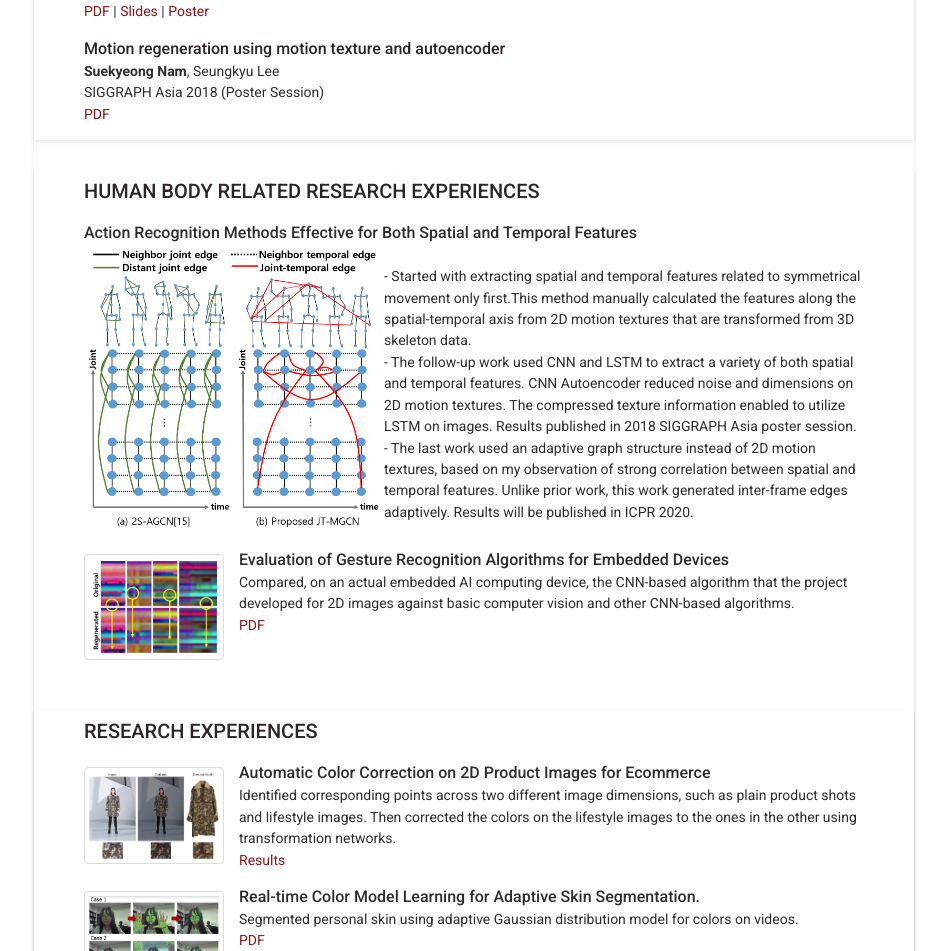
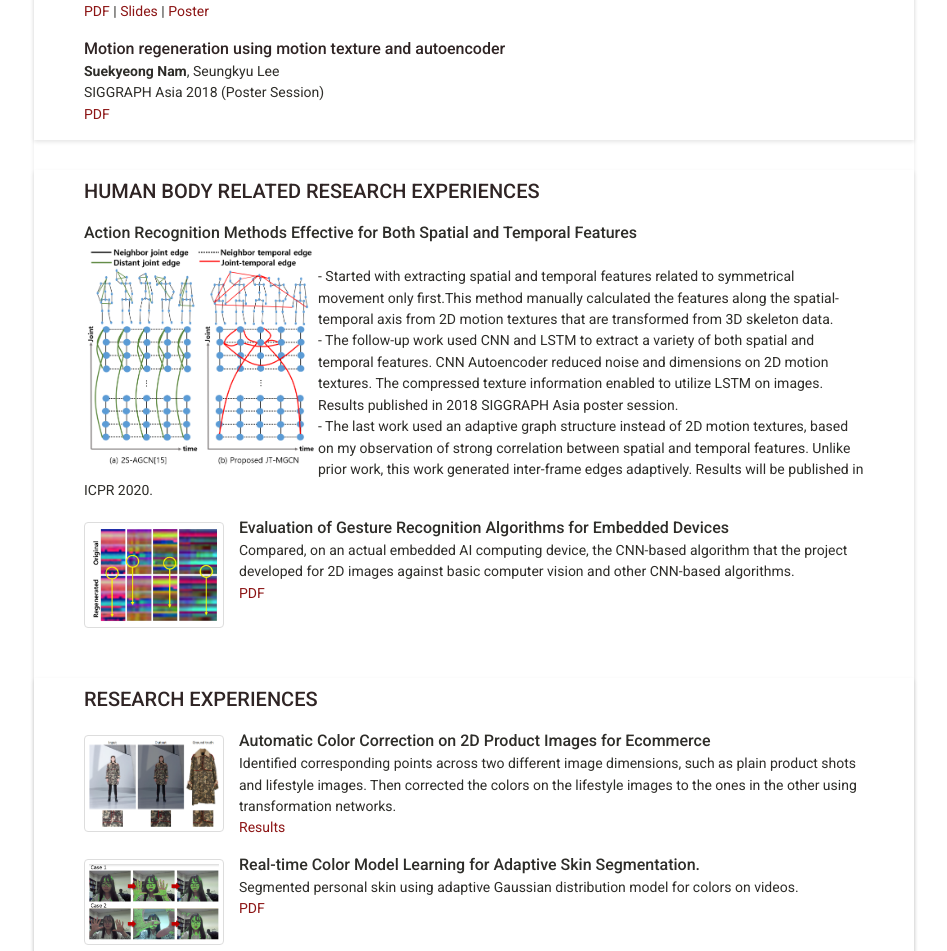
Before and after one commit to SuekyeongNam/SuekyeongNam.github.io, a Jekyll site: the page built from index.html, in a window 1280 px wide. Shown: the part 652-1603 px from the top of the page, without its empty margins (166-1113 px from the left). Built offline with Jekyll 4.4.1, drawn with Linux system fonts in a browser that asks for light colours; some web fonts are replaced.

Commit message:
image size

```diff
--- a/_includes/humanbody_projects.html
+++ b/_includes/humanbody_projects.html
@@ -11,7 +11,7 @@
             Action Recognition Methods Effective for Both Spatial and Temporal Features
           </a>
         </span><br>
-        <img src="{{site.baseurl}}/assets/images/icpr20-thumbnail.png" align="left" style="width: 300px; height: auto;"/><br>
+        <img src="{{site.baseurl}}/assets/images/icpr20-thumbnail.png" align="left" width="30%"/><br>
         <span class="summary">
           - Started with extracting spatial and temporal features related to symmetrical movement only first.This method manually calculated the features along the spatial-temporal axis from 2D motion textures that are transformed from 3D skeleton data.</br>
           - The follow-up work used CNN and LSTM to extract a variety of both spatial and temporal features. CNN Autoencoder reduced noise and dimensions on 2D motion textures. The compressed texture information enabled to utilize LSTM on images. Results published in 2018 SIGGRAPH Asia poster session. </br>
```
